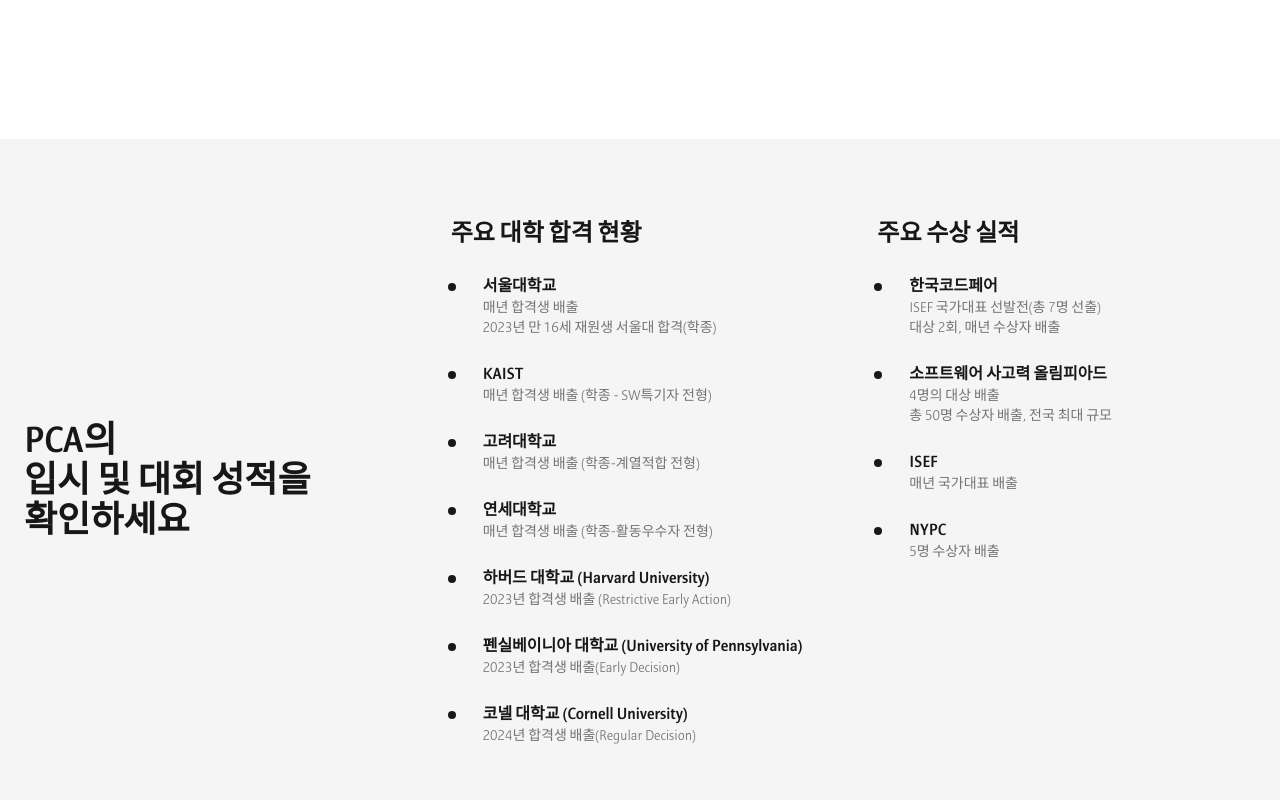
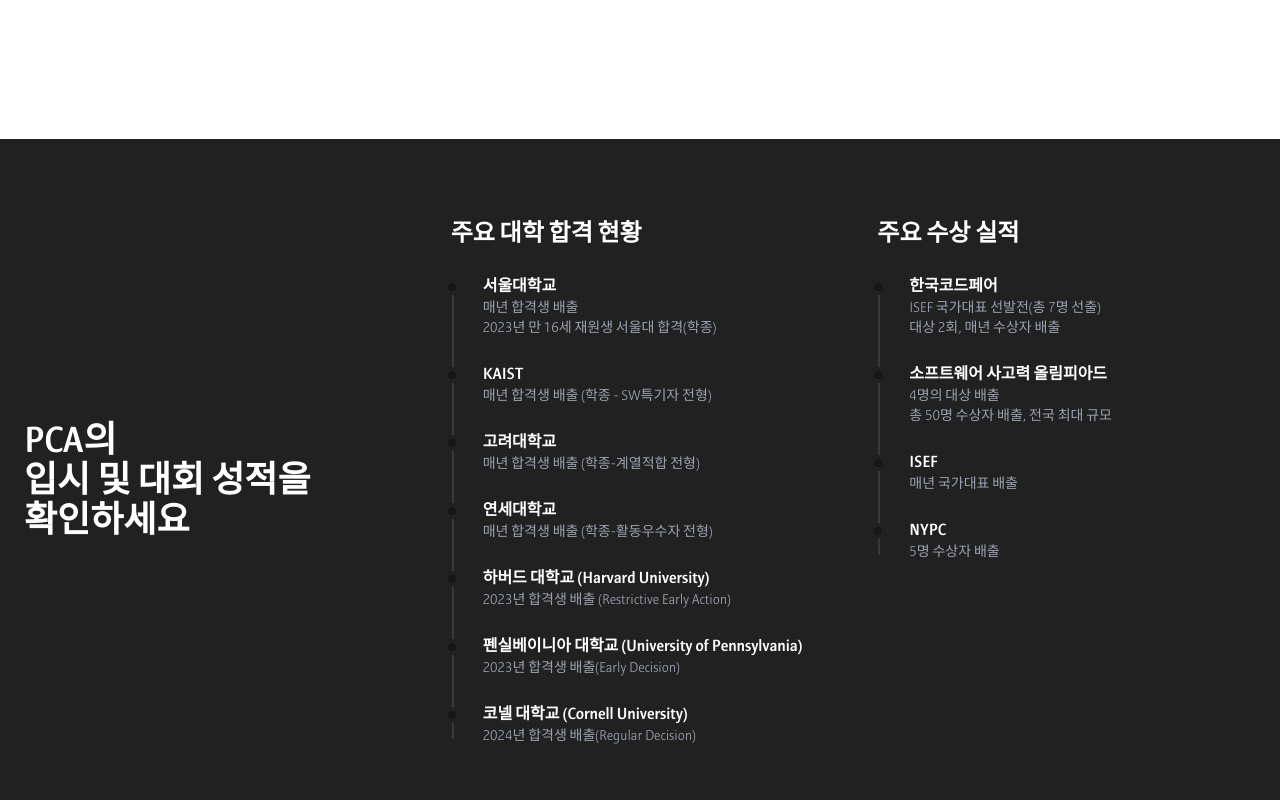
Before and after one commit to Dominic1324/PCASITE_TEST, a Next.js app: page / in a window 1280 px wide. Shown: the part 1320-2120 px from the top of the page. Built offline with nearby package versions, Linux system fonts and the light colour scheme; a web font is replaced by a local one.

Commit message:
revert: Revert color changes to Performance section

```diff
--- a/components/Performance.tsx
+++ b/components/Performance.tsx
@@ -19,7 +19,7 @@ const Performance = () => {
   ];
 
   return (
-    <section className="bg-secondary text-secondary-foreground py-16 md:py-20">
+    <section className="bg-[#212121] text-white py-16 md:py-20">
       <div className="container mx-auto px-4 md:px-6">
         <div className="grid md:grid-cols-3 gap-12">
           <div className="md:col-span-1 flex items-center">
@@ -35,14 +35,14 @@ const Performance = () => {
             <div>
               <h3 className="text-2xl font-semibold mb-6">주요 대학 합격 현황</h3>
               <div className="relative">
-                <div className="absolute left-[1px] top-2 bottom-2 w-0.5 bg-muted" />
+                <div className="absolute left-[1px] top-2 bottom-2 w-0.5 bg-gray-500/30" />
                 <ul className="space-y-6">
                   {uniAcceptances.map((item, index) => (
                     <li key={index} className="relative pl-8">
-                      <div className="absolute top-1 -left-[7px] h-4 w-4 bg-primary rounded-full border-4 border-secondary" />
+                      <div className="absolute top-1 -left-[7px] h-4 w-4 bg-primary rounded-full border-4 border-[#212121]" />
                       <div>
                         <p className="font-bold">{item.name}</p>
-                        <p className="text-sm text-muted-foreground whitespace-pre-line">{item.details}</p>
+                        <p className="text-sm text-gray-400 whitespace-pre-line">{item.details}</p>
                       </div>
                     </li>
                   ))}
@@ -52,14 +52,14 @@ const Performance = () => {
             <div>
               <h3 className="text-2xl font-semibold mb-6">주요 수상 실적</h3>
               <div className="relative">
-                <div className="absolute left-[1px] top-2 bottom-2 w-0.5 bg-muted" />
+                <div className="absolute left-[1px] top-2 bottom-2 w-0.5 bg-gray-500/30" />
                 <ul className="space-y-6">
                   {awards.map((item, index) => (
                     <li key={index} className="relative pl-8">
-                      <div className="absolute top-1 -left-[7px] h-4 w-4 bg-primary rounded-full border-4 border-secondary" />
+                      <div className="absolute top-1 -left-[7px] h-4 w-4 bg-primary rounded-full border-4 border-[#212121]" />
                       <div>
                         <p className="font-bold">{item.name}</p>
-                        <p className="text-sm text-muted-foreground whitespace-pre-line">{item.details}</p>
+                        <p className="text-sm text-gray-400 whitespace-pre-line">{item.details}</p>
                       </div>
                     </li>
                   ))}
```
